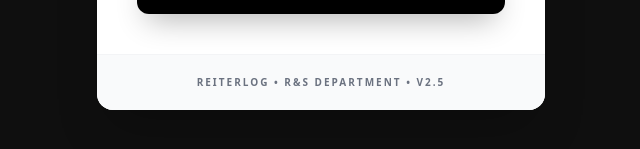
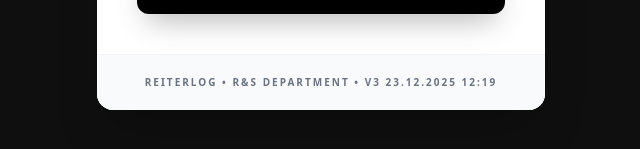
Before and after one commit to online-rs/reiter-vagas, a React (Vite) app: page / in a window 1280 px wide. Shown: the part 609-758 px from the top of the page, without its empty margins (319-959 px from the left). Built offline with nearby package versions, Linux system fonts and the light colour scheme.

Commit message:
feat: Update version and timestamp in login footer
The version number and deployment timestamp in the login component's footer have been updated to reflect the latest build.

```diff
--- a/components/Login.tsx
+++ b/components/Login.tsx
@@ -151,7 +151,7 @@ const Login: React.FC<LoginProps> = ({ onLogin }) => {
         </div>
         <div className="bg-gray-50 py-5 text-center border-t border-gray-100">
           <p className="text-[10px] text-gray-500 font-black uppercase tracking-[0.2em]">
-            Reiterlog • R&S Department • v2.5
+            Reiterlog • R&S Department • v3 23.12.2025 12:19
           </p>
         </div>
       </div>
```
